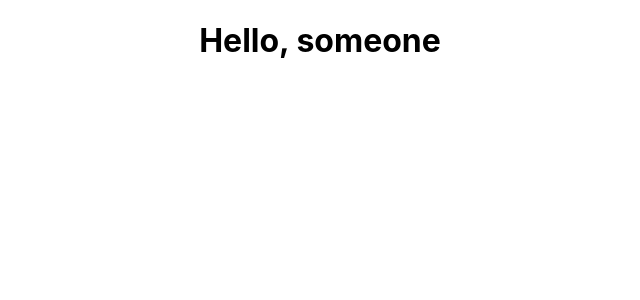
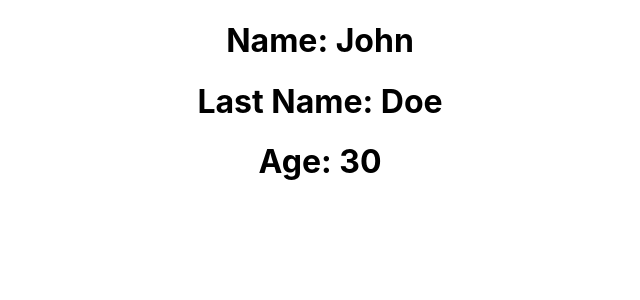
Before and after one commit to PreetAngadSingh/movie-app, a React (Create React App) app: page / in a window 1280 px wide. Shown: the top 300 px of the page, without its empty margins (320-960 px from the left). Built offline with nearby package versions, Linux system fonts and the light colour scheme.

Commit message:
rendering a component

```diff
--- a/src/App.js
+++ b/src/App.js
@@ -1,12 +1,22 @@
 import './App.css';
 
+const Person = () => {
+  return (
+    <>
+      <h1>Name: John</h1>
+      <h1>Last Name: Doe</h1>
+      <h1>Age: 30</h1>
+    </>
+  )
+}
+
 const App = () => {
-  const name = "John";
+  const name = "Preet";
   const isNameShowing = false;
 
   return (
     <div className="App">
-      <h1> Hello, {isNameShowing ? name : 'someone'}</h1>
+      <Person/>
     </div>
   );
 }
```
